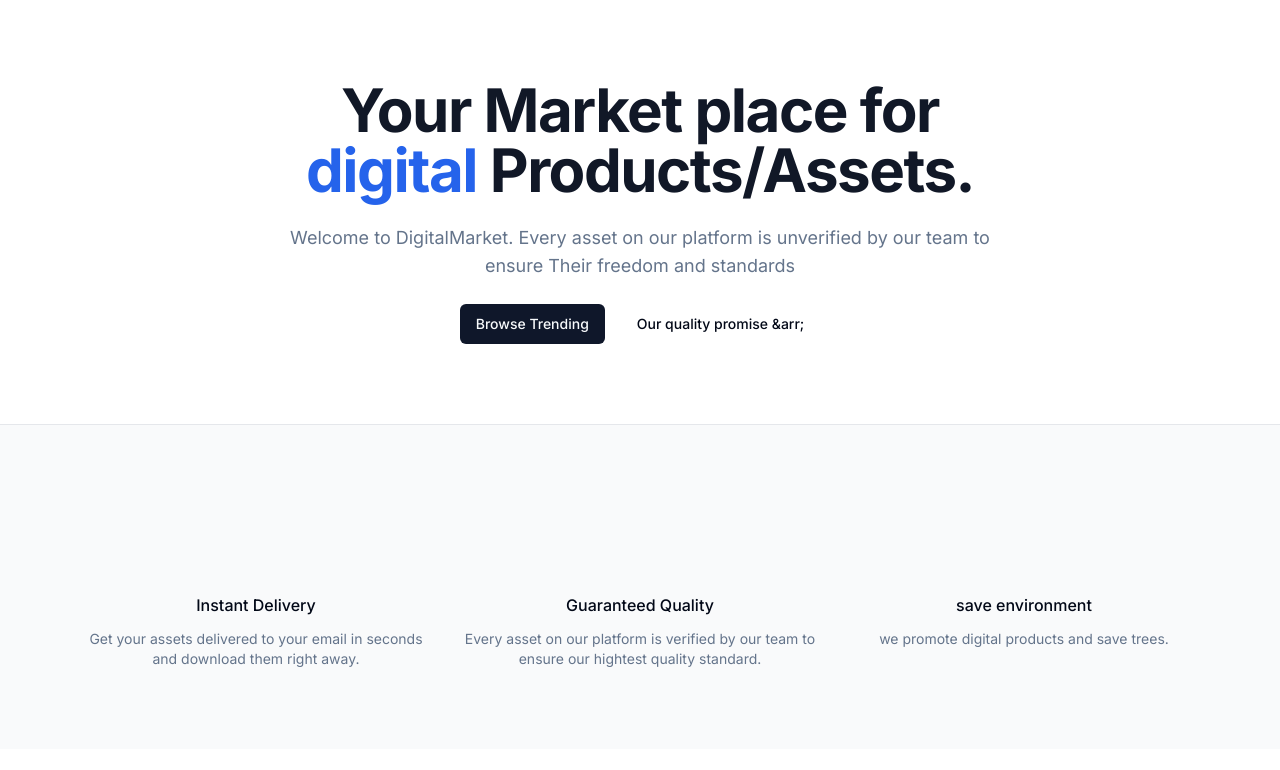
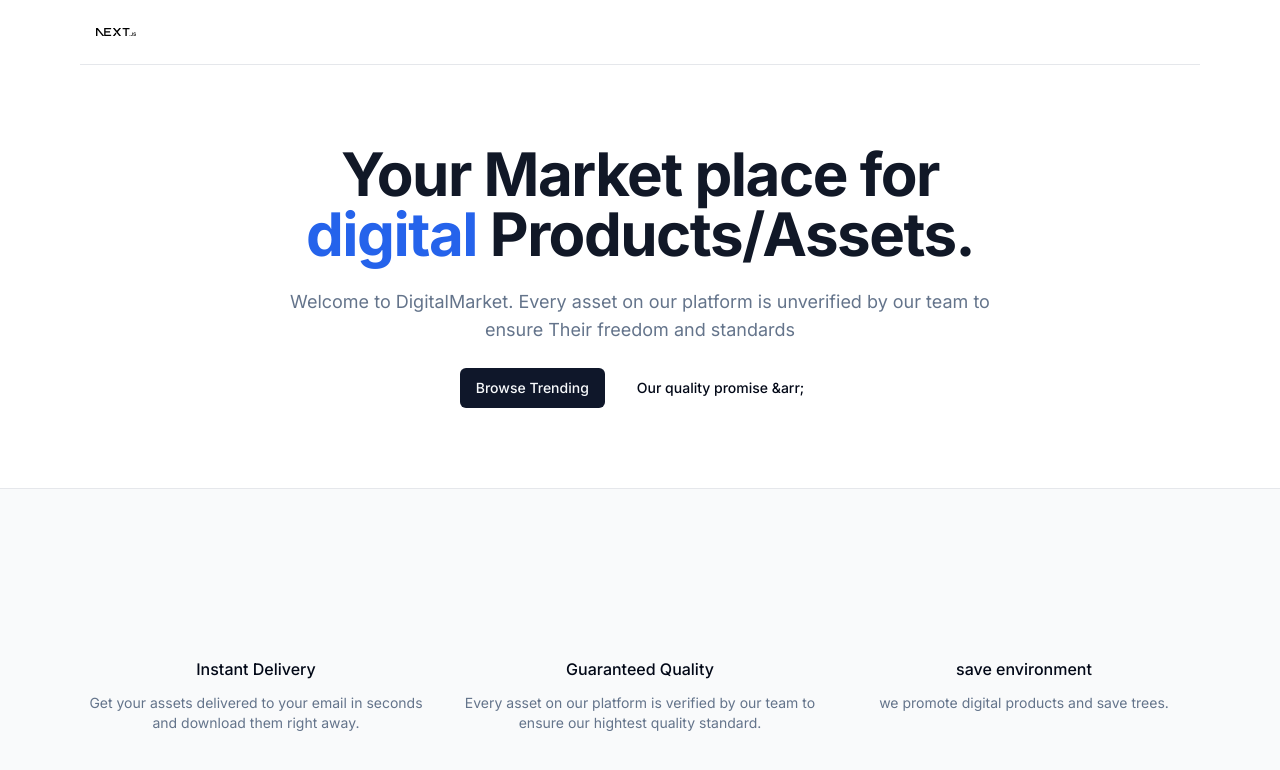
Before and after one commit to vishwajeeta/digital_commerce, a Next.js app: page / in a window 1280 px wide. Shown: the top 770 px of the page. Built offline with nearby package versions, Linux system fonts and the light colour scheme.

Commit message:
ui updated

```diff
--- a/src/app/layout.tsx
+++ b/src/app/layout.tsx
@@ -2,6 +2,7 @@
 import { Inter } from 'next/font/google'
 import './globals.css'
 import { cn } from '@/lib/utils'
+import Navbar from '@/components/Navbar'
 
 const inter = Inter({ subsets: ['latin'] })
 
@@ -19,6 +20,7 @@
     <html lang="en" className='h-full'>
       <body className={cn("relative h-full font-sans antialiased",inter.className)}>
         <main className="relative flex flex-col min-h-screen">
+          <Navbar/>
           <div className='flex-grow flex-1'>{children}</div>
         </main>
         </body>
--- /dev/null
+++ b/src/components/NavItems.tsx
@@ -0,0 +1,12 @@
+"use client"
+
+import { useState } from "react"
+
+const NavItems = ()=>{
+    const [activeIndex,setActiveIndex]=useState<null | number>(null)
+return (
+    <div className="flex gap-4 h-full"></div>
+)
+}
+
+export default NavItems
--- a/src/components/Navbar.tsx
+++ b/src/components/Navbar.tsx
@@ -0,0 +1,31 @@
+import Link from "next/link"
+import MaxWidthWrapper from "./MaxWidthWrapper"
+import NavItems from "./NavItems"
+
+const Navbar=()=>{
+    return (
+    <div className="bg-white sticky z-50 top-0 inset-x-0 h-16">
+        <header className="relative bg-white">
+            <MaxWidthWrapper>
+                <div className="border-b border-gray-200">
+                    <div className="flex h-16 items-center">
+
+                        {/*  */}
+                        <div className="ml-4 flex lg:ml-0">
+                            <Link href='/'>
+                            <img src="./next.svg" className="ml-4 w-10"/>
+                            </Link>
+                        </div>
+
+                        <div className="hidden z-50 lg:ml-8 lg:block lg:self-stretch">
+                            <NavItems/>
+                        </div>
+                    </div>
+                </div>
+            </MaxWidthWrapper>
+        </header>
+    </div>
+    )
+}
+
+export default Navbar
```
Also changed, not shown: src/config/index.tsx (added).
